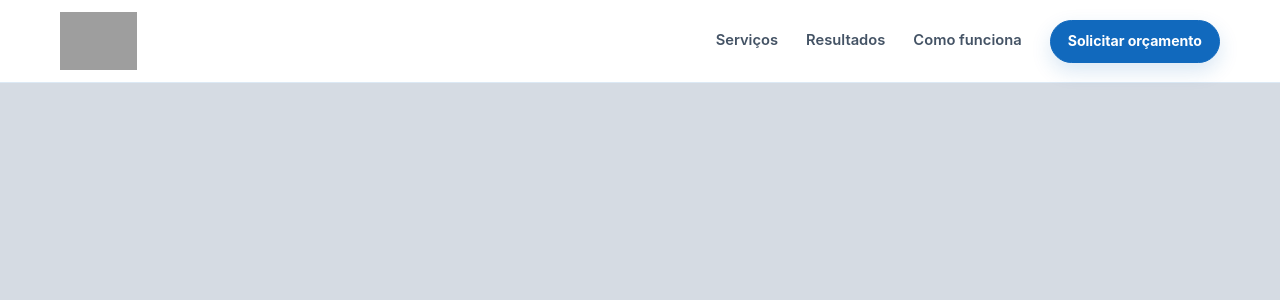
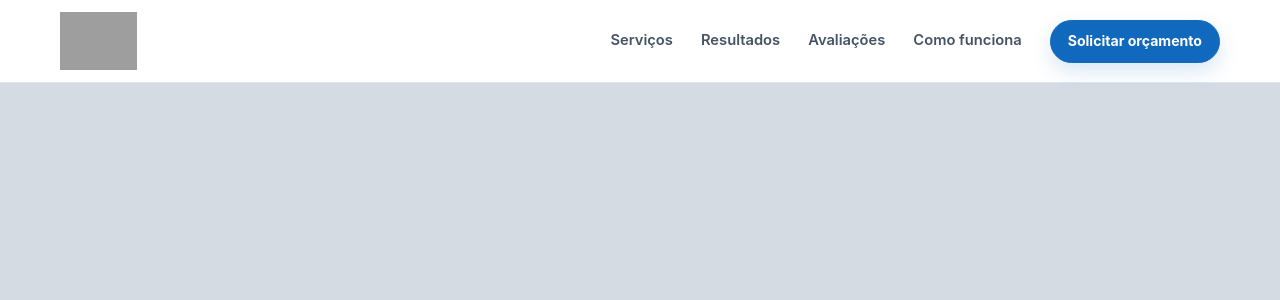
Before and after one commit to lavsofarj/lavsofa, a Django app: page / in a window 1280 px wide. Shown: the top 300 px of the page. Run offline with Django 5.2, Linux system fonts and the light colour scheme; data comes from the database, SQL or seed files in the repository; tables that the repository leaves empty hold one stand-in row (values such as "Sample post"); grey boxes marked "Sample" are stand-in pictures; grey boxes are pictures that could not be loaded.

Commit message:
Reordena menu e link para avaliações

```diff
--- a/templates/sitecontent/home.html
+++ b/templates/sitecontent/home.html
@@ -19,7 +19,7 @@
     <a class="brand" href="#inicio" aria-label="LavSofá — início"><img src="{% static 'img/logo-lavsofa.svg' %}" alt="Logotipo LavSofá"></a>
     <button class="menu-toggle" type="button" aria-expanded="false" aria-controls="main-nav" aria-label="Abrir menu"><span></span><span></span><span></span></button>
     <nav id="main-nav" class="main-nav" aria-label="Navegação principal">
-      <a href="#servicos">Serviços</a><a href="#trabalhos">Resultados</a><a href="#como-funciona">Como funciona</a>
+      <a href="#servicos">Serviços</a><a href="#trabalhos">Resultados</a>{% if testimonials %}<a href="#avaliacoes">Avaliações</a>{% endif %}<a href="#como-funciona">Como funciona</a>
       <a class="button button-small" href="{{ whatsapp_url }}" target="_blank" rel="noopener noreferrer">Solicitar orçamento</a>
     </nav>
   </div>
@@ -124,7 +124,7 @@
 </section>
 
 {% if testimonials %}
-<section class="section testimonials-section" id="depoimentos">
+<section class="section testimonials-section" id="avaliacoes">
   <div class="container">
     <div class="testimonials-heading">
       <span class="review-kicker">A experiência de quem já contratou</span>
```
